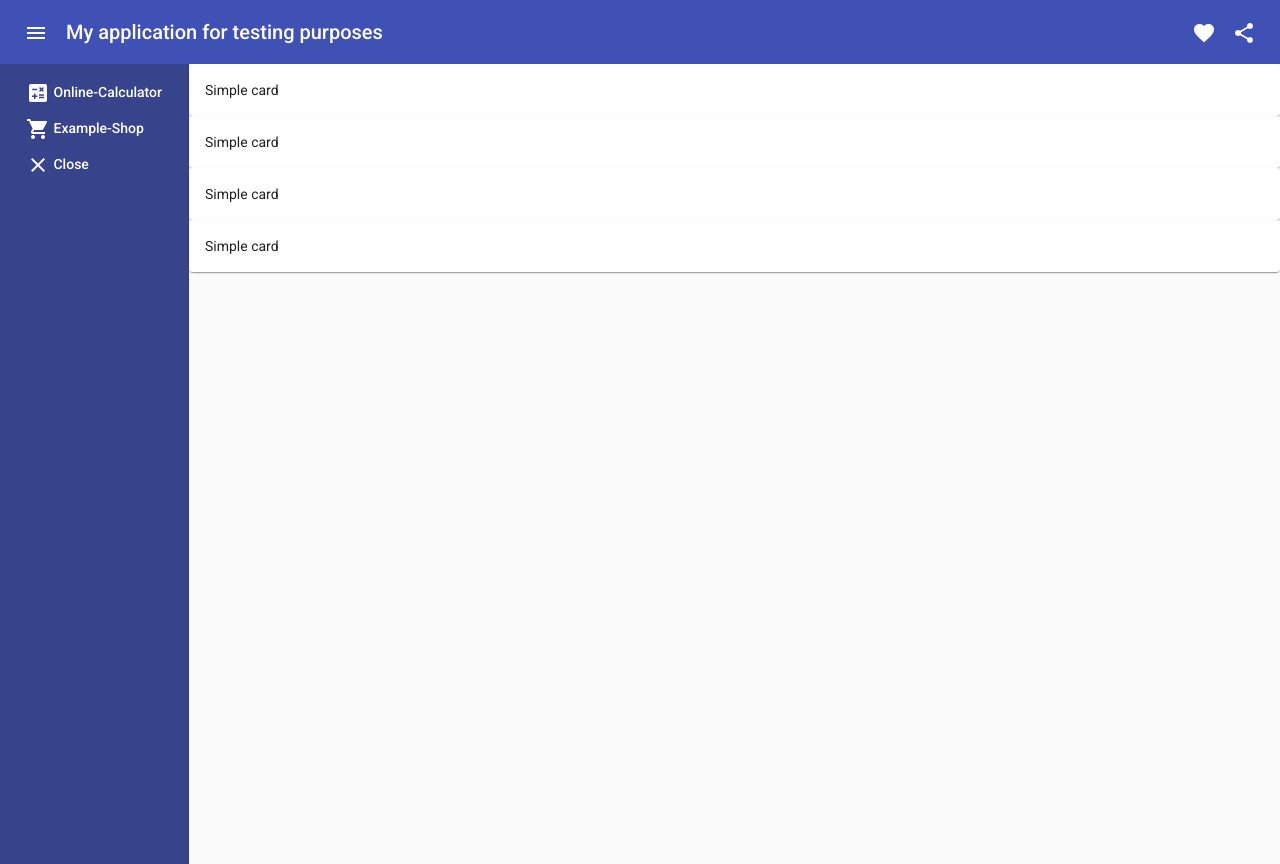
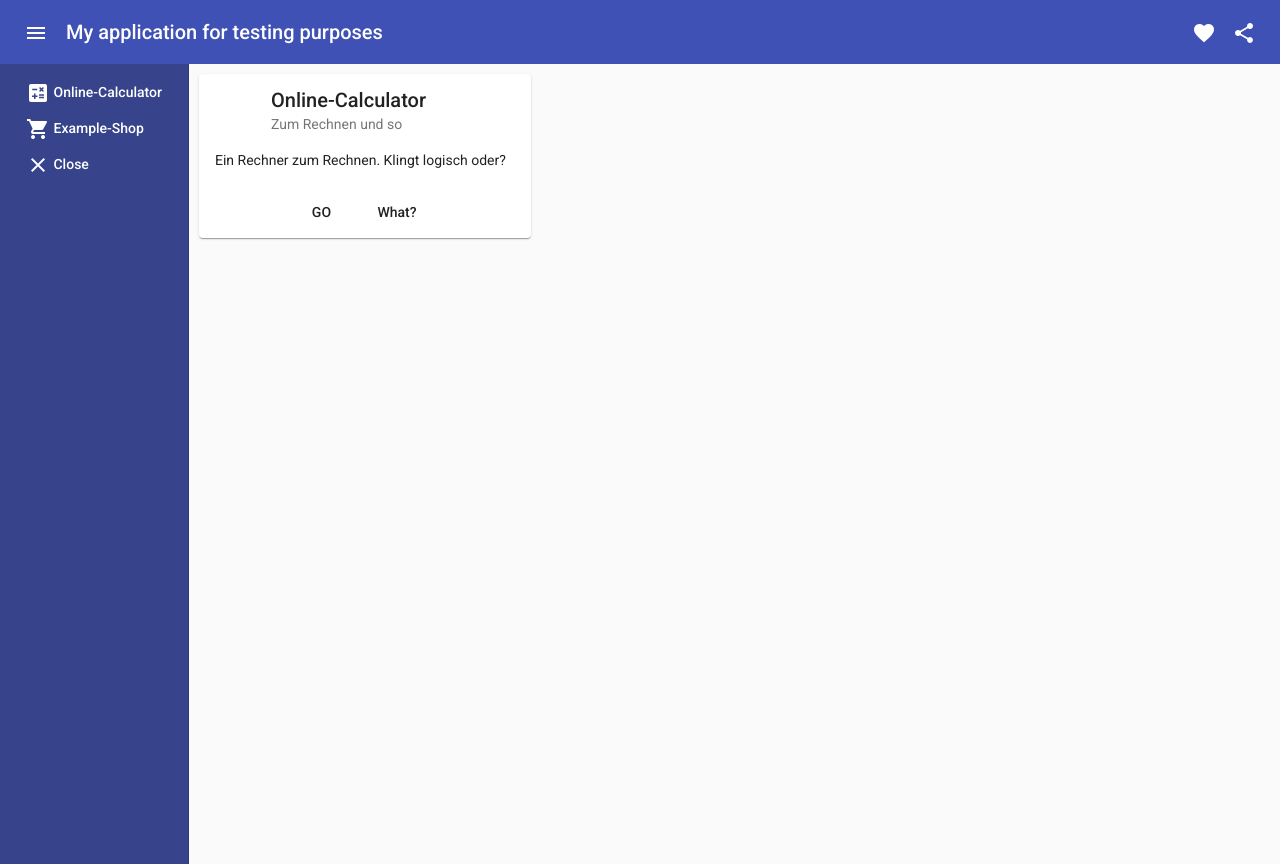
Before and after one commit to michahuber/giggle-higgle, an Angular app in the folder frontend/: page /main in a window 1280 px wide. Built offline with nearby package versions, Linux system fonts and the light colour scheme.

Commit message:
main dashboard - placing a card with the online calculator on it(not dragable, would  be nice though)

```diff
--- a/frontend/src/app/app-routing.module.ts
+++ b/frontend/src/app/app-routing.module.ts
@@ -14,6 +14,11 @@ const routes: Routes = [
   {
     path: 'main',
     component: MainComponent
+  },
+  {
+    path: '',
+    redirectTo: 'main',
+    pathMatch: 'full'
   }
 ];
 
--- /dev/null
+++ b/frontend/src/app/main/card-button/CardButtonDescDto.ts
@@ -0,0 +1,5 @@
+export interface CardButtonDescDto {
+  caption?: string;
+  subCaption?: string;
+  text?: string;
+}
--- /dev/null
+++ b/frontend/src/app/main/card-button/card-button.component.css
@@ -0,0 +1,8 @@
+.content-card {
+  max-width: 300px;
+  margin: 10px;
+}
+
+.buttons-card {
+  text-align: center;
+}
--- /dev/null
+++ b/frontend/src/app/main/card-button/card-button.component.html
@@ -0,0 +1,16 @@
+<mat-card class="content-card">
+  <mat-card-header>
+    <div mat-card-avatar class="example-header-image"></div>
+    <mat-card-title>{{cardButtonDto.caption}}</mat-card-title>
+    <mat-card-subtitle>{{cardButtonDto.subCaption}}</mat-card-subtitle>
+  </mat-card-header>
+  <mat-card-content>
+    <p>
+      {{cardButtonDto.text}}
+    </p>
+  </mat-card-content>
+  <mat-card-actions class="buttons-card">
+    <button mat-button>GO</button>
+    <button mat-button>What?</button>
+  </mat-card-actions>
+</mat-card>
--- /dev/null
+++ b/frontend/src/app/main/card-button/card-button.component.ts
@@ -0,0 +1,23 @@
+import {Component, Input, OnInit} from '@angular/core';
+import {CardButtonDescDto} from "./CardButtonDescDto";
+
+@Component({
+  selector: 'app-card-button',
+  templateUrl: './card-button.component.html',
+  styleUrls: ['./card-button.component.css']
+})
+export class CardButtonComponent implements OnInit {
+
+  @Input()
+  cardButtonDto: CardButtonDescDto = new class implements CardButtonDescDto {
+    caption: string="";
+    subCaption: string="";
+    text: string="";
+  };
+
+  constructor() { }
+
+  ngOnInit(): void {
+  }
+
+}
--- a/frontend/src/app/main/main.component.html
+++ b/frontend/src/app/main/main.component.html
@@ -1,6 +1,3 @@
 <div>
-  <mat-card>Simple card</mat-card>
-  <mat-card>Simple card</mat-card>
-  <mat-card>Simple card</mat-card>
-  <mat-card>Simple card</mat-card>
+  <app-card-button *ngFor="let cardButton of cardButtonDtos" [cardButtonDto]="cardButton"></app-card-button>
 </div>
--- a/frontend/src/app/main/main.component.ts
+++ b/frontend/src/app/main/main.component.ts
@@ -1,4 +1,5 @@
-import { Component, OnInit } from '@angular/core';
+import {Component, OnInit} from '@angular/core';
+import {CardButtonDescDto} from "./card-button/CardButtonDescDto";
 
 @Component({
   selector: 'app-main',
@@ -7,7 +8,16 @@ import { Component, OnInit } from '@angular/core';
 })
 export class MainComponent implements OnInit {
 
-  constructor() { }
+  cardButtonDtos: CardButtonDescDto[] = [
+    {
+      caption: "Online-Calculator",
+      subCaption: "Zum Rechnen und so",
+      text: "Ein Rechner zum Rechnen. Klingt logisch oder?"
+    }
+  ]
+
+  constructor() {
+  }
 
   ngOnInit(): void {
   }
--- /dev/null
+++ b/frontend/src/app/main/main.module.ts
@@ -0,0 +1,20 @@
+import {NgModule} from '@angular/core';
+import {CommonModule} from '@angular/common';
+import {MainComponent} from "./main.component";
+import {CardButtonComponent} from "./card-button/card-button.component";
+import {MatCardModule} from "@angular/material/card";
+import {MatButtonModule} from "@angular/material/button";
+
+
+@NgModule({
+  declarations: [
+    MainComponent,
+    CardButtonComponent],
+  imports: [
+    CommonModule,
+    MatCardModule,
+    MatButtonModule
+  ]
+})
+export class MainModule {
+}
```
Also changed, not shown: frontend/src/app/app.module.ts (+3 -5 lines), 1 other file (tests, documents, lock files or other folders).
